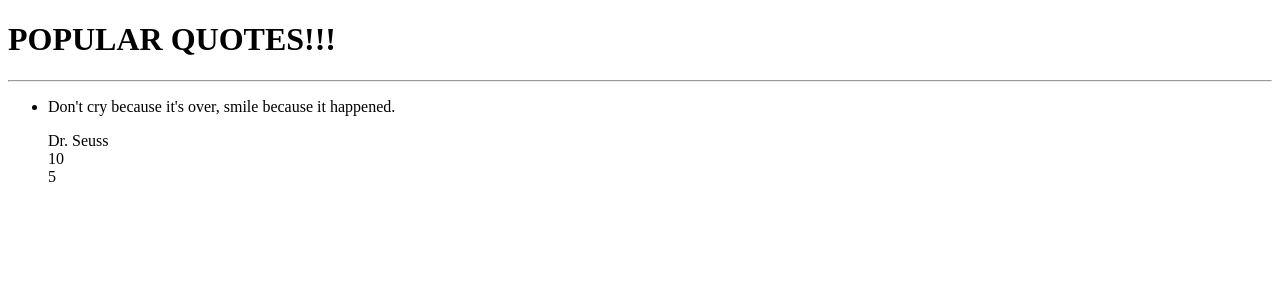
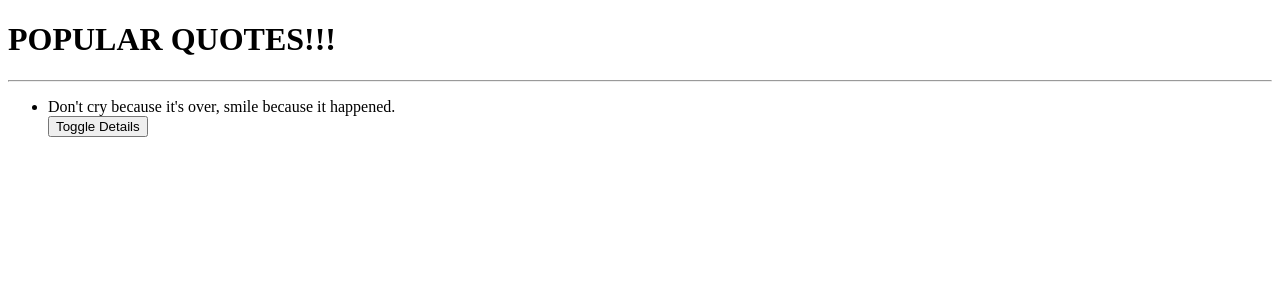
Before and after one commit to Laurent-c4/ANGULAR-IP1-QUOTES, an Angular app: page / in a window 1280 px wide. Shown: the top 300 px of the page. Built offline with nearby package versions, Linux system fonts and the light colour scheme.

Commit message:
Add toggle fuctionality to enable toggling of quote details

```diff
--- a/src/app/quote.ts
+++ b/src/app/quote.ts
@@ -1,5 +1,7 @@
 export class Quote {
+    showDetails:boolean;
     constructor(public id:number, public quoteText:string, public upvotes:number, public downvotes:number,
         public author:string, public date:Date) {
+            this.showDetails=false;
     }
 }
--- a/src/app/quote/quote.component.html
+++ b/src/app/quote/quote.component.html
@@ -1,10 +1,14 @@
 <div>
-    <h1>POPULAR QUOTES!!!</h1>
-    <hr>
-    <ul>
-      <li *ngFor='let quote of quotes'>
+  <h1>POPULAR QUOTES!!!</h1>
+  <hr>
+  <ul>
+    <div *ngFor='let quote of quotes; let i=index'>
+      <li>
         {{quote.quoteText}}
-        <app-quote-details [quote]='quote'></app-quote-details>
       </li>
-    </ul>
-  </div>
+      <button (click)='toggleDetails(i)'>Toggle Details</button>
+      <app-quote-details *ngIf='quote.showDetails' [quote]='quote'></app-quote-details>
+    </div>
+
+  </ul>
+</div>
--- a/src/app/quote/quote.component.ts
+++ b/src/app/quote/quote.component.ts
@@ -11,6 +11,10 @@ export class QuoteComponent implements OnInit {
     new Quote(1, "Don't cry because it's over, smile because it happened.",10, 5, "Dr. Seuss", new Date(2019, 8, 22)),
   ];
 
+  toggleDetails(index){
+    this.quotes[index].showDetails = !this.quotes[index].showDetails;
+  }
+
   constructor() { }
 
   ngOnInit() {
```
